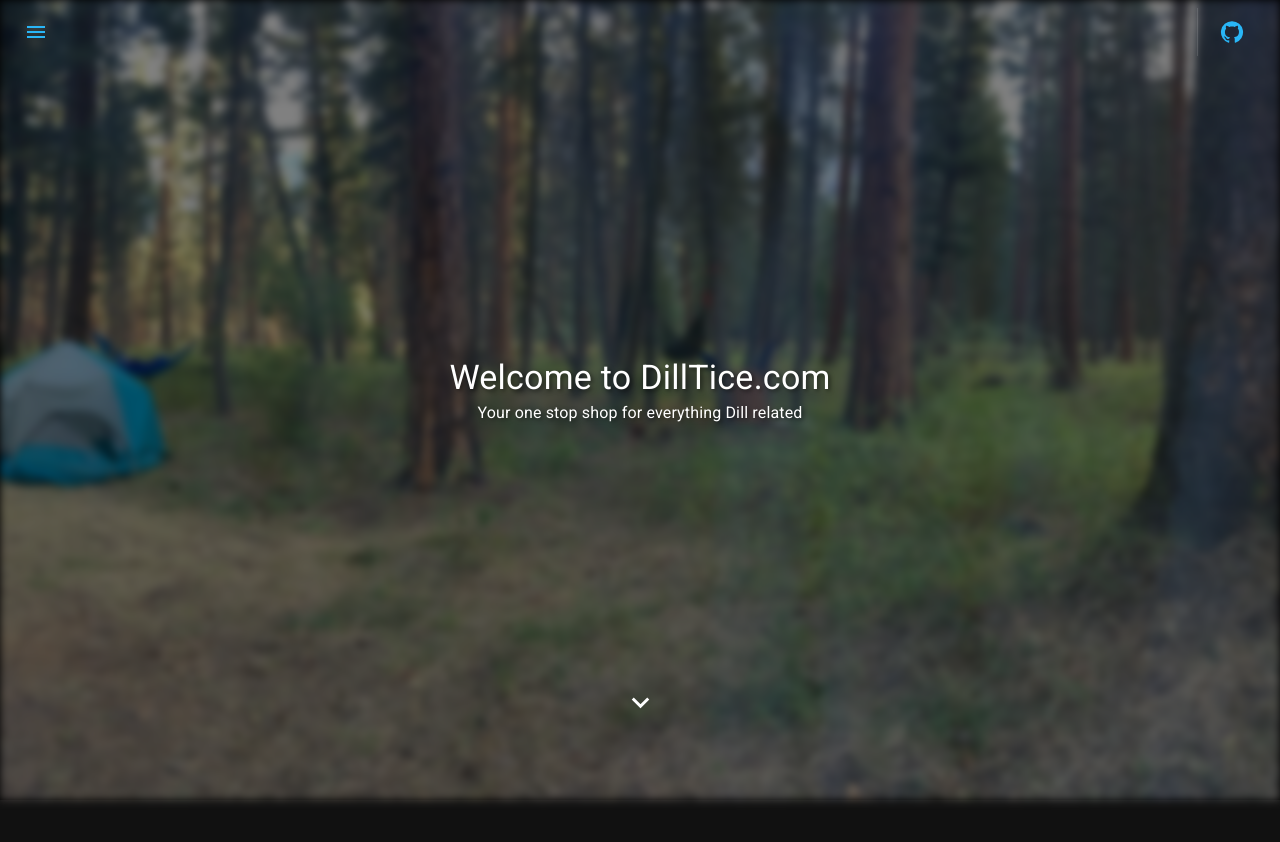
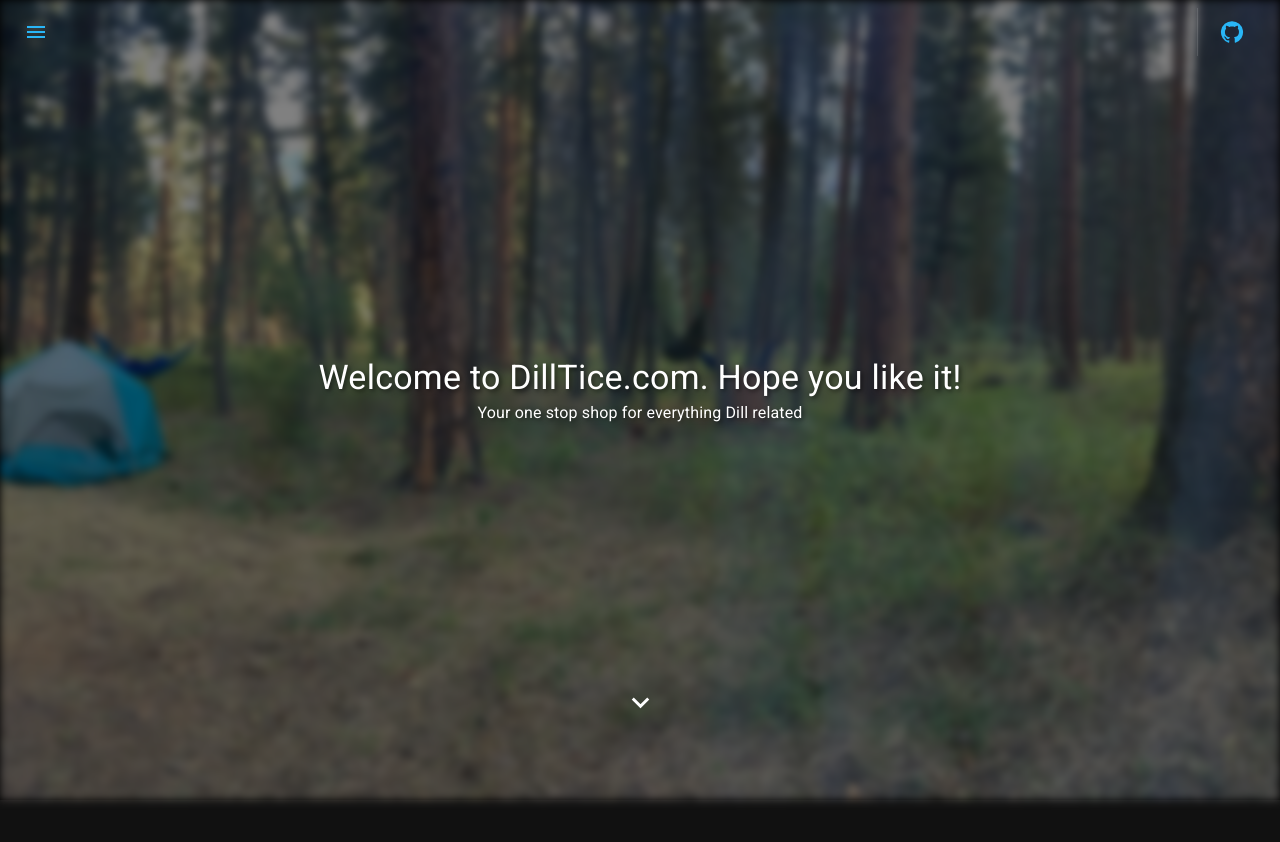
Before and after one commit to dtice/dilltice.com, a React (Vite) app: page / in a window 1280 px wide. Shown: the top 842 px of the page. Built offline with nearby package versions, Linux system fonts and the light colour scheme.

Commit message:
gotta go fast

```diff
--- a/src/pages/Welcome/Welcome.tsx
+++ b/src/pages/Welcome/Welcome.tsx
@@ -16,7 +16,7 @@ function Welcome() {
         <div className="welcome-hero-inner">
           <Meta title="Welcome" />
           <Typography variant="h4" style={{ textShadow: '2px 2px 4px rgba(0, 0, 0, 0.5)' }}>
-            Welcome to DillTice.com
+            Welcome to DillTice.com. Hope you like it!
           </Typography>
           <Typography
             variant="subtitle1"
```
